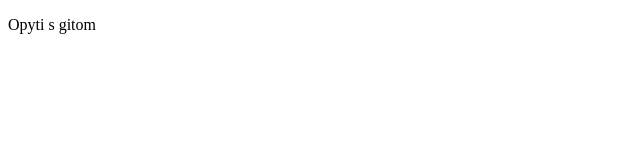
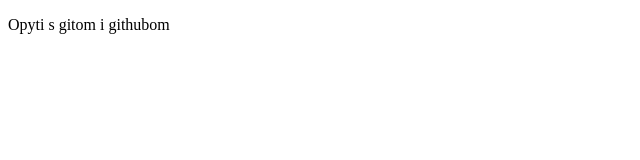
Before and after one commit to GrigoryKatalov/site, a plain HTML site: page index.html in a window 1280 px wide. Shown: the full height of the page, 0-640 px from the left. Drawn offline with Linux system fonts and the light colour scheme.

Commit message:
third commit

```diff
--- a/index.html
+++ b/index.html
@@ -14,7 +14,7 @@
 <body>
 
 
-<p>Opyti s gitom</p>
+<p>Opyti s gitom i githubom</p>
 
 
 
```
